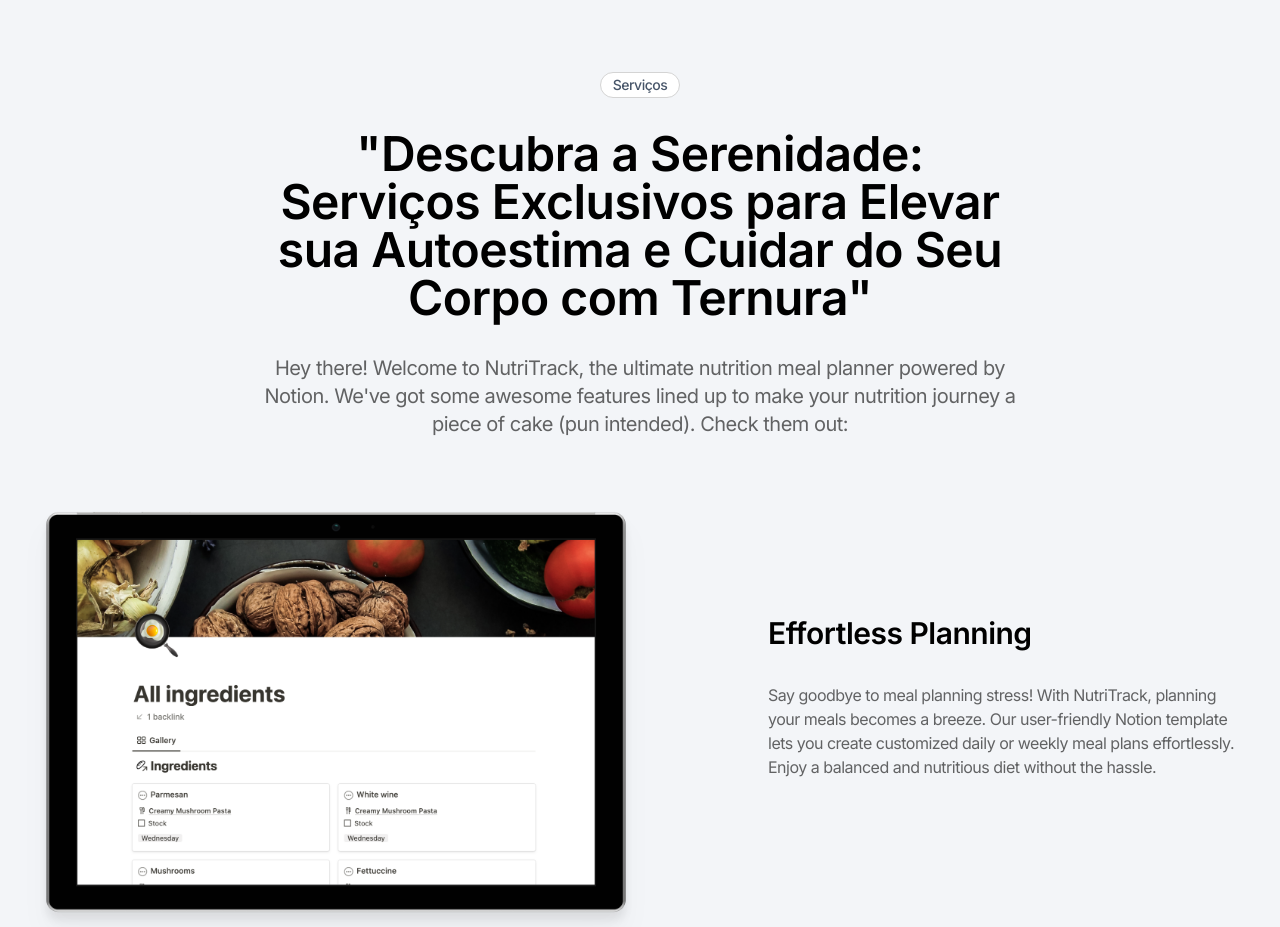
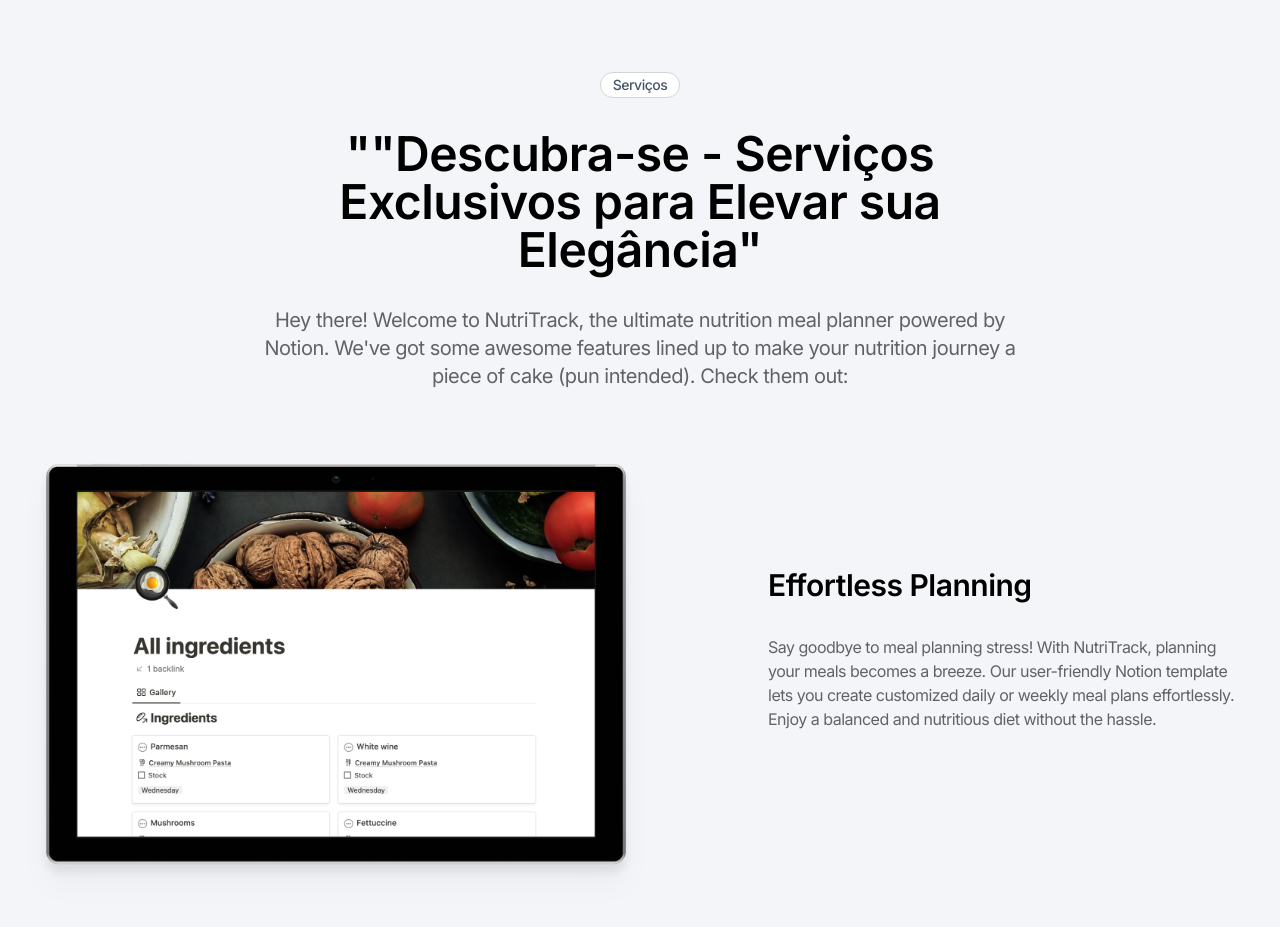
Before and after one commit to caiocesarcosta/landing-page-adiestetica, a Next.js app: page / in a window 1280 px wide. Shown: the part 1300-2227 px from the top of the page. Built offline with nearby package versions, Linux system fonts and the light colour scheme.

Commit message:
change  title services

```diff
--- a/pages/index.js
+++ b/pages/index.js
@@ -41,7 +41,7 @@
                                 className="text-center mx-auto"
                                 type="default"
                             >
-                                "Descubra a Serenidade: Serviços Exclusivos para Elevar sua Autoestima e Cuidar do Seu Corpo com Ternura"
+                                ""Descubra-se - Serviços Exclusivos para Elevar sua Elegância"
                             </PageTitle>
                             <Content className="text-center" alignment="center">
                                 <p>
```
